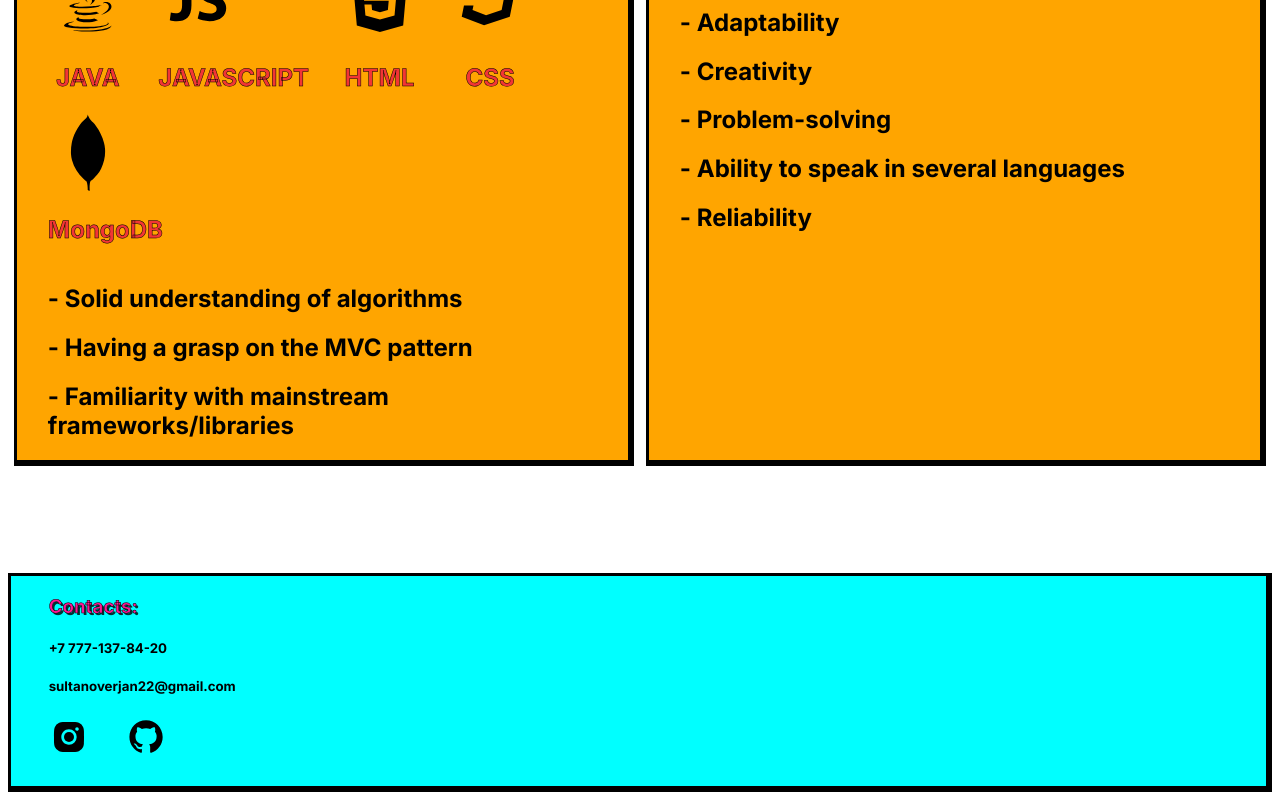
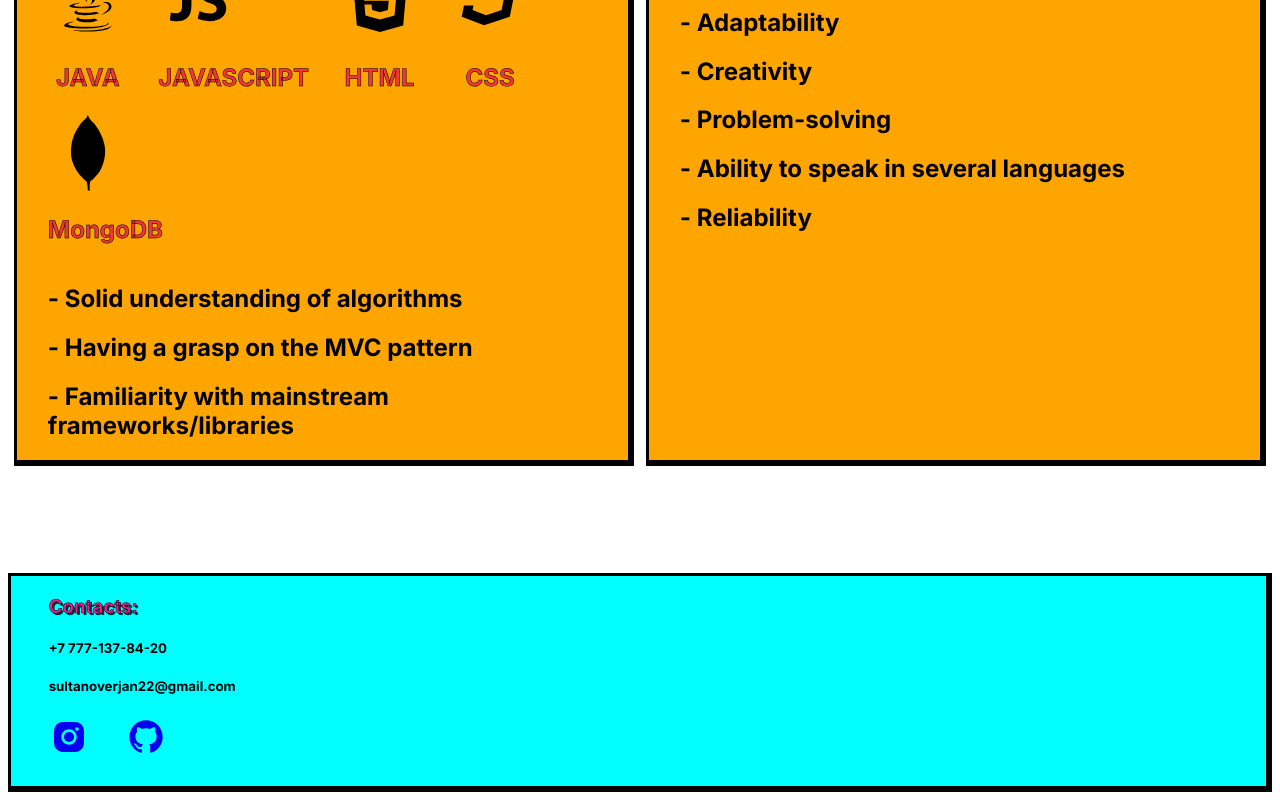
Before and after one commit to alogsDiu/first-portfolio, a Next.js app: page / in a window 1280 px wide. Shown: the part 637-1437 px from the top of the page. Built offline with nearby package versions, Linux system fonts and the light colour scheme.

Commit message:
thirteenth-commit

```diff
--- a/src/app/components/footer/Footer.tsx
+++ b/src/app/components/footer/Footer.tsx
@@ -13,8 +13,8 @@ const Footer = () => {
       <motion.h5 variants={vars} whileHover='whileHover'>+7 777-137-84-20</motion.h5>
       <motion.h5 variants={vars} whileHover='whileHover'>sultanoverjan22@gmail.com</motion.h5>
       <div className="allIcons" >
-        <BiLogoInstagramAlt  className='icon' href='https://www.instagram.com/erzzhan_'/>
-        <BiLogoGithub className='icon' href='https://github.com/alogsDiu'/>
+        <a href='https://www.instagram.com/erzzhan_'><BiLogoInstagramAlt  className='icon' /></a>
+        <a href='https://github.com/alogsDiu'><BiLogoGithub className='icon' /></a>
       </div>
     </motion.div>
   )
--- a/src/app/components/footer/footer.css
+++ b/src/app/components/footer/footer.css
@@ -20,7 +20,7 @@ h5{
 .allIcons{
     display:flexbox;
 }
-.icon{
+a .icon{
     font-size: 250%;
     margin-left: 3%;
     cursor: pointer;
--- a/src/app/components/navbar/Navbar.tsx
+++ b/src/app/components/navbar/Navbar.tsx
@@ -15,7 +15,7 @@ const Navbar = () => {
     <motion.div className='navbar' transition={{duration:0.5}} initial={{opacity:0}} animate={{opacity:1}} >
         <motion.h1 className='name' transition={{duration:2 ,delay:1}} initial={{opacity:0}} animate={{opacity:1}} >Sultanov Yerzhan</motion.h1>
         <div className='linkContainer'>
-          <Link  href="olio/" className='link'>
+          <Link  href="/" className='link'>
             <motion.button initial={{opacity:0}}transition={{duration:1}} animate={{opacity:1}} variants={vars} whileHover='properties' >About</motion.button>
           </Link>
           <Link  href="/projects" className='link'>
```
